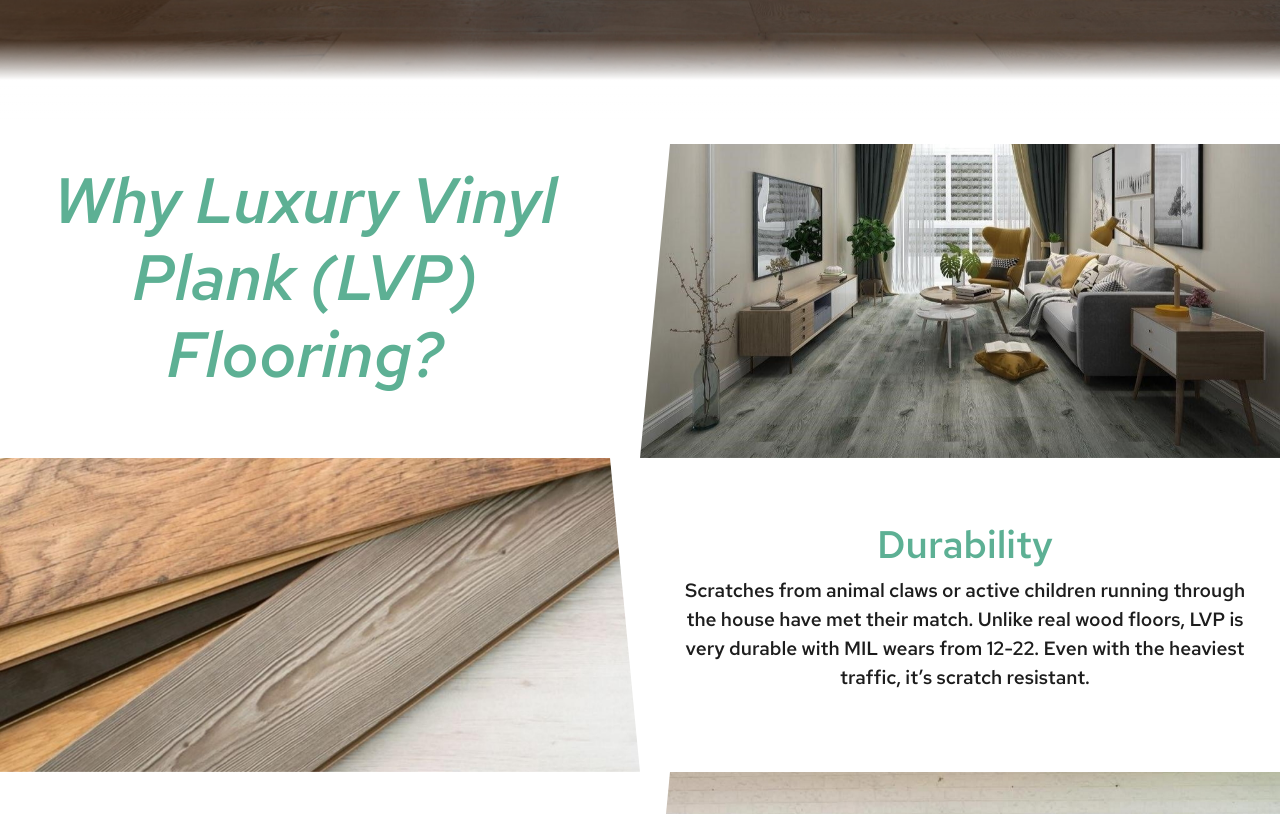
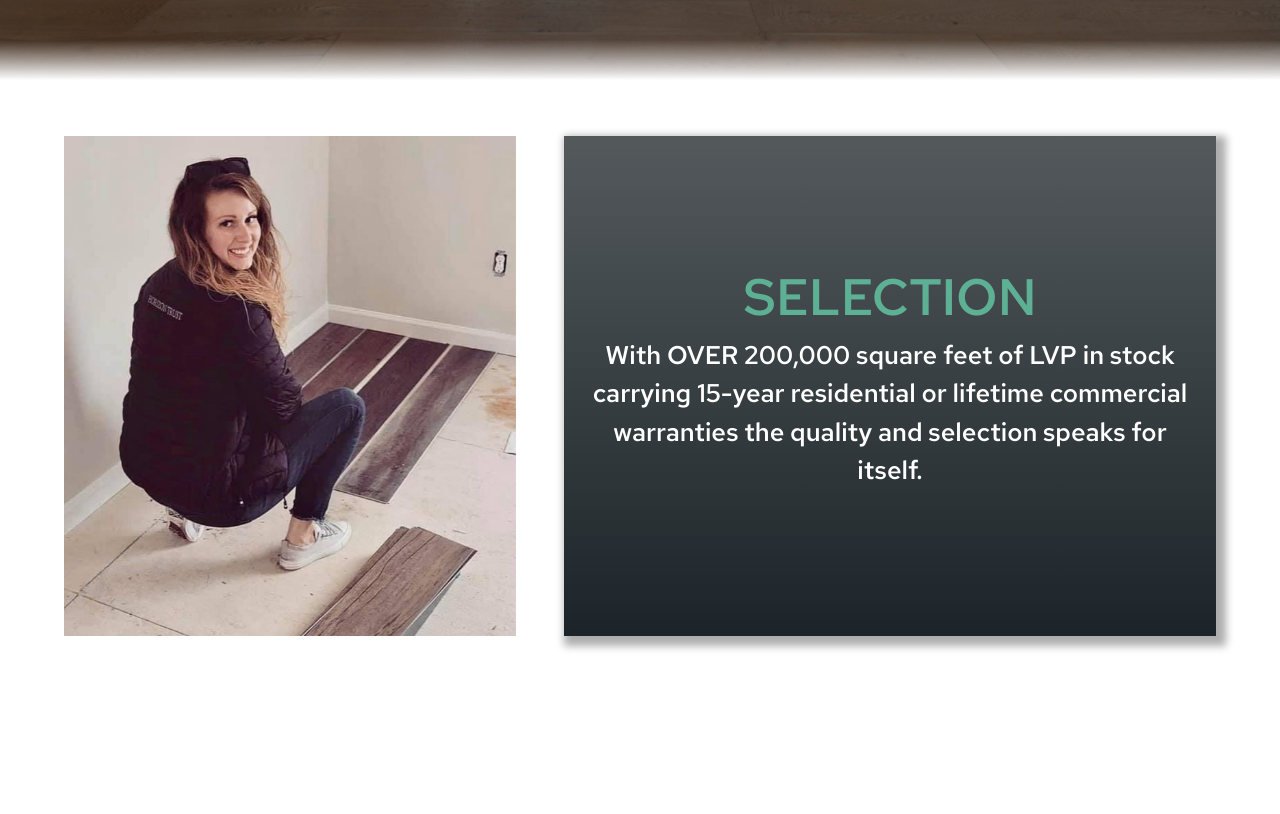
Before and after one commit to rmbass3/overstock_app, a React (Create React App) app: page / in a window 1280 px wide. Shown: the part 720-1534 px from the top of the page. Built offline with nearby package versions, Linux system fonts and the light colour scheme.

Commit message:
Animations for about row

```diff
--- a/src/App.css
+++ b/src/App.css
@@ -259,14 +259,16 @@
 
 .about-container {
   height: 100vh;
-  width: 90%;
+  width: 100%;
   margin: 0 auto;
-  padding: 0 50px;
+  padding: 0 40px;
 }
 
 .about-container .row{
   display: flex;
   justify-content: center;
+  max-width: 1500px;
+  margin: 0 auto;
 }
 
 .about-container .col {
@@ -278,6 +280,9 @@
   background-color: var(--charcoal);
   display: flex;
   align-items: center;
+  background: linear-gradient(0deg, rgba(28,36,41,1) 0%, rgba(84,90,92,1) 100%);
+  box-shadow: 5px 5px 8px 5px rgb(173, 173, 173);
+
   /* max-width: 600px; */
 }
 
@@ -300,14 +305,14 @@
   color: var(--logo-color);
   font-family: RedHatMedium;
   text-align: center;
-  font-size: clamp(8px, 4vw, 48px);
+  font-size: clamp(8px, 4vw, 64px);
 }
 
 .about-text {
   color: white;
   font-family: RedHatMedium;
   text-align: center;
-  font-size: clamp(4px, 2vw, 24px);
+  font-size: clamp(4px, 2vw, 32px);
 }
 
 
--- a/src/App.js
+++ b/src/App.js
@@ -15,8 +15,8 @@ function App() {
           Contact */}
       <Header/>
       <Home />
+      <About />
       <HomeTransition />
-      <About />
     </div>
   );
 }
--- a/src/components/About.js
+++ b/src/components/About.js
@@ -9,9 +9,9 @@ function About(props){
     <div id="about">
 
       <div className="about-container">
-        <ScrollAnimation animateIn="fadeIn">
-          <div className="row gx-3 gx-sm-4 gx-md-5 my-3 my-sm-4 my-md-5">
-            <div className="col-7 order-2">
+        <div className="row gx-3 gx-sm-4 gx-md-5 my-3 my-sm-4my-md-5">
+          <div className="col-7 order-2">
+            <ScrollAnimation animateIn="fadeInRight" animateOut="fadeOutRight">
               <div className="about-text-col">
                 <div className="about-text-container">
                   <h4 className="about-text-title">SELECTION</h4>
@@ -20,9 +20,11 @@ function About(props){
                   </p>
                 </div>
               </div>
-            </div>
-            <div className="col-5 order-1">
-              <div className="about-img-col">
+            </ScrollAnimation>
+          </div>
+          <div className="col-5 order-1">
+            <div className="about-img-col">
+              <ScrollAnimation animateIn="fadeInLeft" animateOut="fadeOutLeft">
                 <ParallaxBanner
                   className="parallax-about-right"
                   layers={[
@@ -33,10 +35,11 @@ function About(props){
                   ]}
                 >
                 </ParallaxBanner>
-              </div>
+              </ScrollAnimation>
             </div>
           </div>
-        </ScrollAnimation>
+        </div>
+
       </div>
     </div>
   )
```
